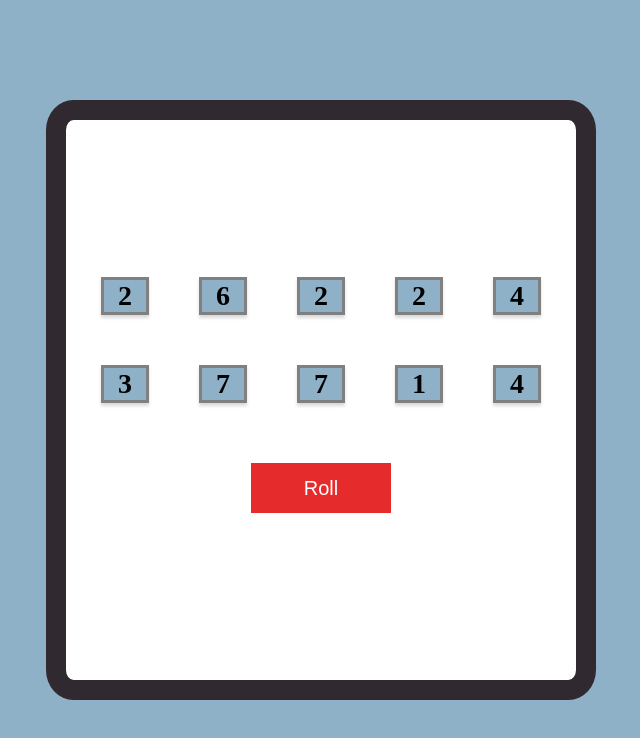
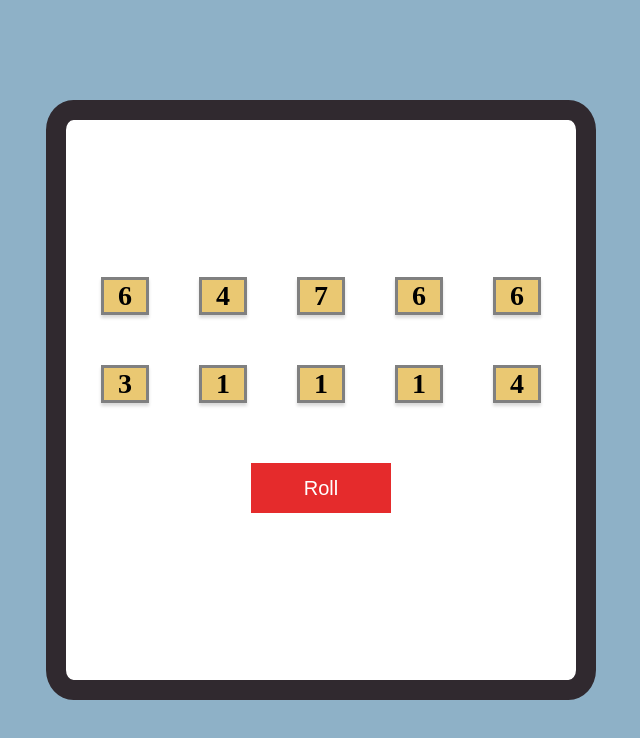
Before and after one commit to copilpatricia/tenzies-game, a React (Create React App) app: page / in a window 1280 px wide. Shown: the top 738 px of the page, without its empty margins (319-959 px from the left). Built offline with nearby package versions, Linux system fonts and the light colour scheme.

Commit message:
improve the function toggleRoll to generate new numbers for the dice that are not held

```diff
--- a/src/App.js
+++ b/src/App.js
@@ -6,19 +6,30 @@ import Die from "./components/Die";
 function App() {
   const [dice, setDice] = useState(allNewDice());
 
+  function getRandomNumbers() {
+    return {
+      value: Math.floor(Math.random() * 7) + 1,
+      isHeld: false,
+      id: nanoid()
+    }
+  }
+
   // generate random number between 1-7
   function allNewDice() {
     let arr = [];
     for (let i = 0; i < 10; i++) {
-      let value = Math.floor(Math.random() * 7) + 1;
-      arr.push({ value: value, isHeld: true, id: nanoid() });
+      arr.push(getRandomNumbers());
     }
     return arr;
   }
 
   // generate new numbers everytime we push the roll button
+  // improve the function - stop the function to roll any die that is being held - and generate new numbers only for those who are not held
   function toggleRoll() {
-    setDice(allNewDice());
+    setDice((prevDice) =>
+    prevDice.map((die) => {
+      return die.isHeld ? die : getRandomNumbers()
+    }));
   }
 
   // update the state of the array using the setDice function
```
